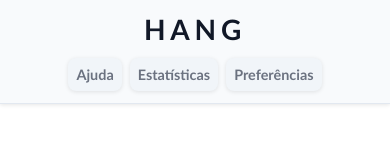
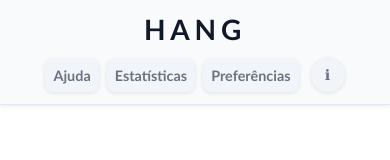
Before and after one commit to guizarolho/vue-hangman, a Vue app: page / in a window 390 px wide. Shown: the top 160 px of the page. Built offline with nearby package versions, Linux system fonts and the light colour scheme; the HTML template or start-up script is replaced by a standard one.

Commit message:
responsive about link

```diff
--- a/src/components/GameHeader.vue
+++ b/src/components/GameHeader.vue
@@ -18,7 +18,10 @@ const emit = defineEmits([OPEN_PREFERENCES, OPEN_HELP, OPEN_STATS])
       </div>
 
       <div class="header__group header__group--right">
-        <RouterLink to="/about" class="header__button">{{ INFO_CHAR }}</RouterLink>
+        <RouterLink to="/about" class="header__button header__button--about">
+          <span class="desktop">Sobre</span>
+          <span class="mobile">{{ INFO_CHAR }}</span>
+        </RouterLink>
       </div>
     </div>
   </header>
@@ -108,6 +111,14 @@ const emit = defineEmits([OPEN_PREFERENCES, OPEN_HELP, OPEN_STATS])
   transform: translateY(0) scale(0.98);
 }
 
+.desktop {
+  display: inline;
+}
+
+.mobile {
+  display: none;
+}
+
 @media (max-width: 540px) {
   .header__content {
     flex-direction: column;
@@ -122,12 +133,39 @@ const emit = defineEmits([OPEN_PREFERENCES, OPEN_HELP, OPEN_STATS])
   }
 
   .header__group {
-    width: 100%;
+    width: auto;
+    flex: none;
     justify-content: center;
   }
 
-  .header__group--right {
+  .header__content {
+    display: flex;
+    flex-wrap: wrap;
+    flex-direction: row;
+    justify-content: center;
+  }
+
+  .desktop {
     display: none;
+  }
+
+  .mobile {
+    display: flex;
+    align-items: center;
+    justify-content: center;
+    line-height: 1;
+  }
+
+  .header__button--about {
+    padding: 0;
+    width: 2.125rem;
+    height: 2.125rem;
+    aspect-ratio: 1/ 1;
+    border-radius: 50%;
+    display: flex;
+    align-items: center;
+    justify-content: center;
+    box-sizing: border-box;
   }
 }
 </style>
--- a/src/game/GameSettingsManager.ts
+++ b/src/game/GameSettingsManager.ts
@@ -1,6 +1,6 @@
 import type { GamePrefs } from './GamePrefs'
 import { computed, reactive } from 'vue'
-import { GAME_SETTINGS } from '@/utils/consts'
+import { DARK_MODE, GAME_SETTINGS, HIGHCONTRAST_MODE } from '@/utils/consts'
 
 export class GameSettingsManager {
   public DarkMode
@@ -24,10 +24,10 @@ export class GameSettingsManager {
   setMode(isDarkMode: boolean, value: boolean) {
     if (isDarkMode) {
       this.gamePrefs.darkMode = value
-      this.root.classList.toggle('dark', value)
+      this.root.classList.toggle(DARK_MODE, value)
     } else {
       this.gamePrefs.highContrastMode = value
-      this.root.classList.toggle('high-contrast', value)
+      this.root.classList.toggle(HIGHCONTRAST_MODE, value)
     }
 
     this.saveSettings()
@@ -45,7 +45,7 @@ export class GameSettingsManager {
     this.gamePrefs.darkMode = prefs.darkMode
     this.gamePrefs.highContrastMode = prefs.highContrastMode
 
-    this.root.classList.toggle('dark', prefs.darkMode)
-    this.root.classList.toggle('high-contrast', prefs.highContrastMode)
+    this.root.classList.toggle(DARK_MODE, prefs.darkMode)
+    this.root.classList.toggle(HIGHCONTRAST_MODE, prefs.highContrastMode)
   }
 }
--- a/src/utils/consts.ts
+++ b/src/utils/consts.ts
@@ -7,6 +7,8 @@ export const SUPPORT_EMAIL = 'guimfontes7@gmail.com'
 export const GAME_SETTINGS = 'gameSettings'
 export const GAME_STATE = 'gameState'
 export const GAME_STATS = 'gameStats'
+export const DARK_MODE = 'dark'
+export const HIGHCONTRAST_MODE = 'high-contrast'
 export const DAY_EPOCH_TIME = 86400000
 export const GREEN_TILE = '🟩'
 export const RED_TILE = '🟥'
@@ -19,5 +21,5 @@ export const CLOVER_EMOJI = '🍀'
 export const FIRE_EMOJI = '🔥'
 export const TROPHY_EMOJI = '🏆'
 export const LAMP_EMOJI = '💡'
-export const INFO_CHAR = '𝓲'
+export const INFO_CHAR = 'ℹ'
 export const CLOSE_CHAR = '✕'
```
